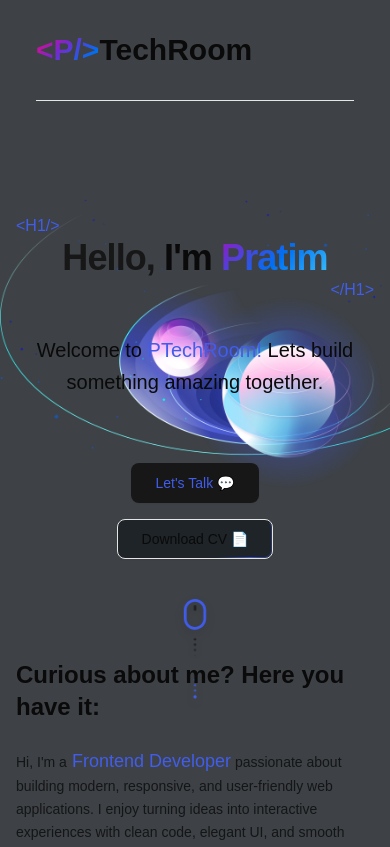
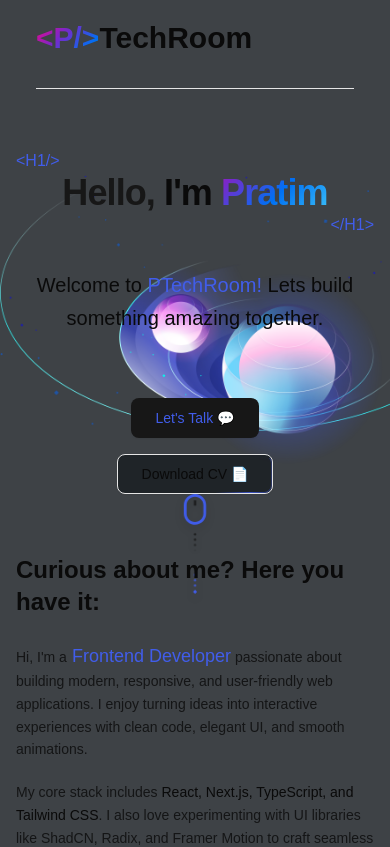
Before and after one commit to webdevworkshop-hub/ptechroom-portfolio, a Next.js app: page / in a window 390 px wide. Shown: the top 847 px of the page. Built offline with nearby package versions, Linux system fonts and the light colour scheme; a web font is replaced by a local one.

Commit message:
Update Header and Hero components for improved styling and layout
- Adjust padding in Header component for better spacing
- Modify Hero component to enhance responsiveness and visual consistency

```diff
--- a/components/header/header.tsx
+++ b/components/header/header.tsx
@@ -4,7 +4,7 @@ import { AuroraText } from "../magicui/aurora-text";
 
 export function Header() {
   return (
-    <header className="contain px-9 lg:px-32 py-8 ">
+    <header className="contain px-9 lg:px-32 py-5 ">
       <div className="flex justify-between items-center">
 
         <Link href="/">
--- a/components/hero/hero.tsx
+++ b/components/hero/hero.tsx
@@ -6,8 +6,8 @@ import { BorderBeam } from "../magicui/border-beam"
 
 export function Hero() {
     return (
-        <section className="relative min-h-[60dvh] flex items-center justify-center  text-foreground">
-            <div className="container mx-auto px-4 py-16 text-center">
+        <section className="relative md:min-h-[60dvh] flex items-center justify-center  text-foreground">
+            <div className="container mx-auto px-4 md:py-16 py-10 text-center">
                 <div className="max-w-3xl mx-auto space-y-8">
                     {/* Main Heading */}
                     <div>
```
